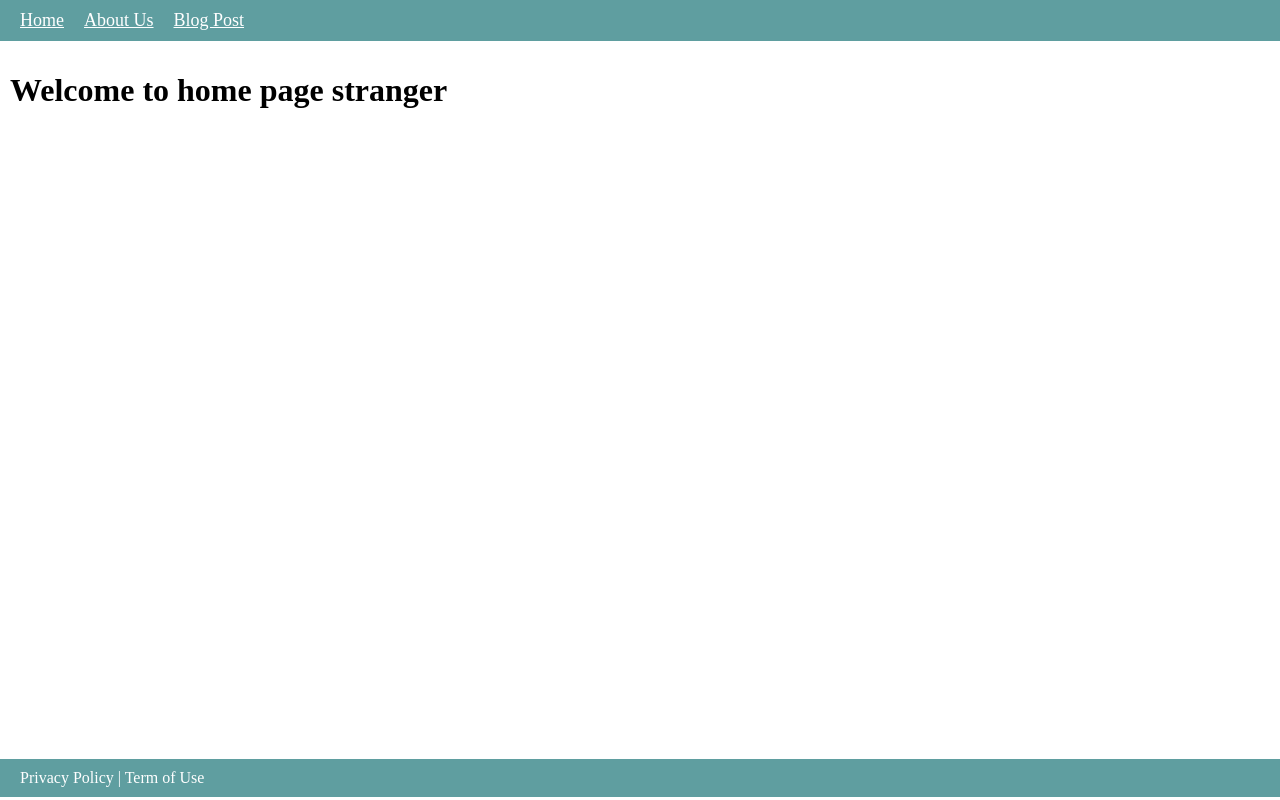
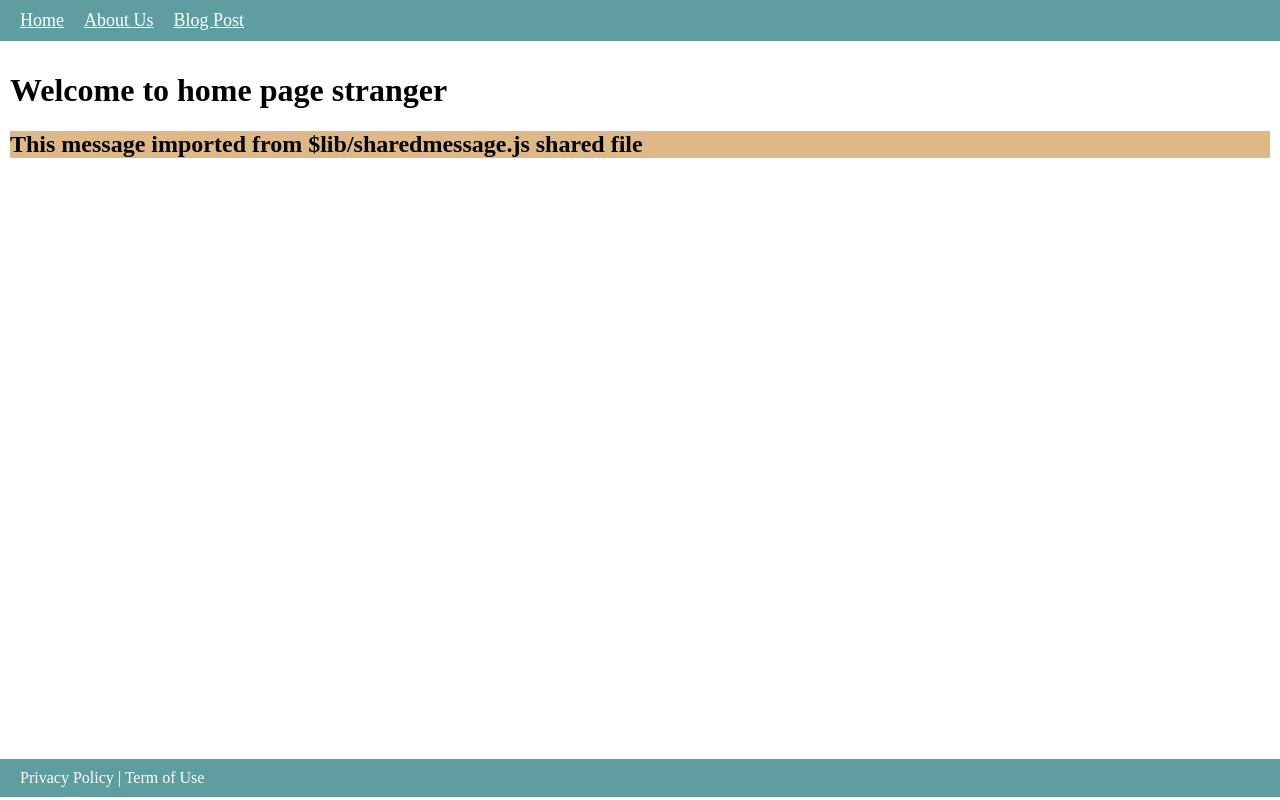
Before and after one commit to manoj30dec/svelte-blog-post, a SvelteKit app: page / in a window 1280 px wide. Built offline with nearby package versions, Linux system fonts and the light colour scheme.

Commit message:
shared data file

```diff
--- /dev/null
+++ b/src/lib/sharedmessage.js
@@ -0,0 +1 @@
+export const message = 'This message imported from $lib/sharedmessage.js shared file';
--- a/src/routes/+page.svelte
+++ b/src/routes/+page.svelte
@@ -1,4 +1,6 @@
 <script>
     let {data} = $props();
+    	import { message } from '$lib/sharedmessage.js';
 </script>
 <h1>Welcome to home page {data.visited ? 'friend':'stranger'}</h1>
+<h2 style="background-color: burlywood;">{message}</h2>
```
